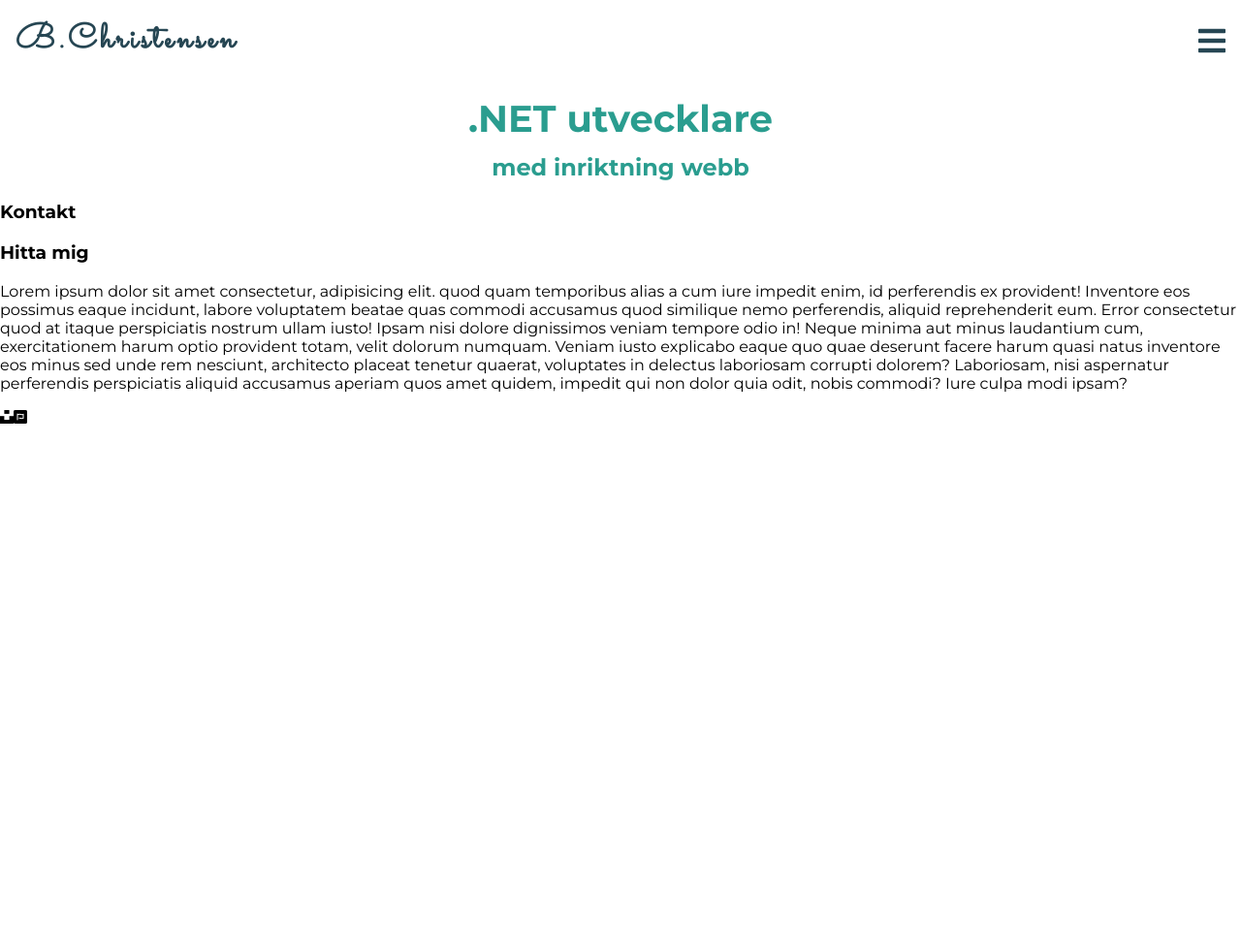
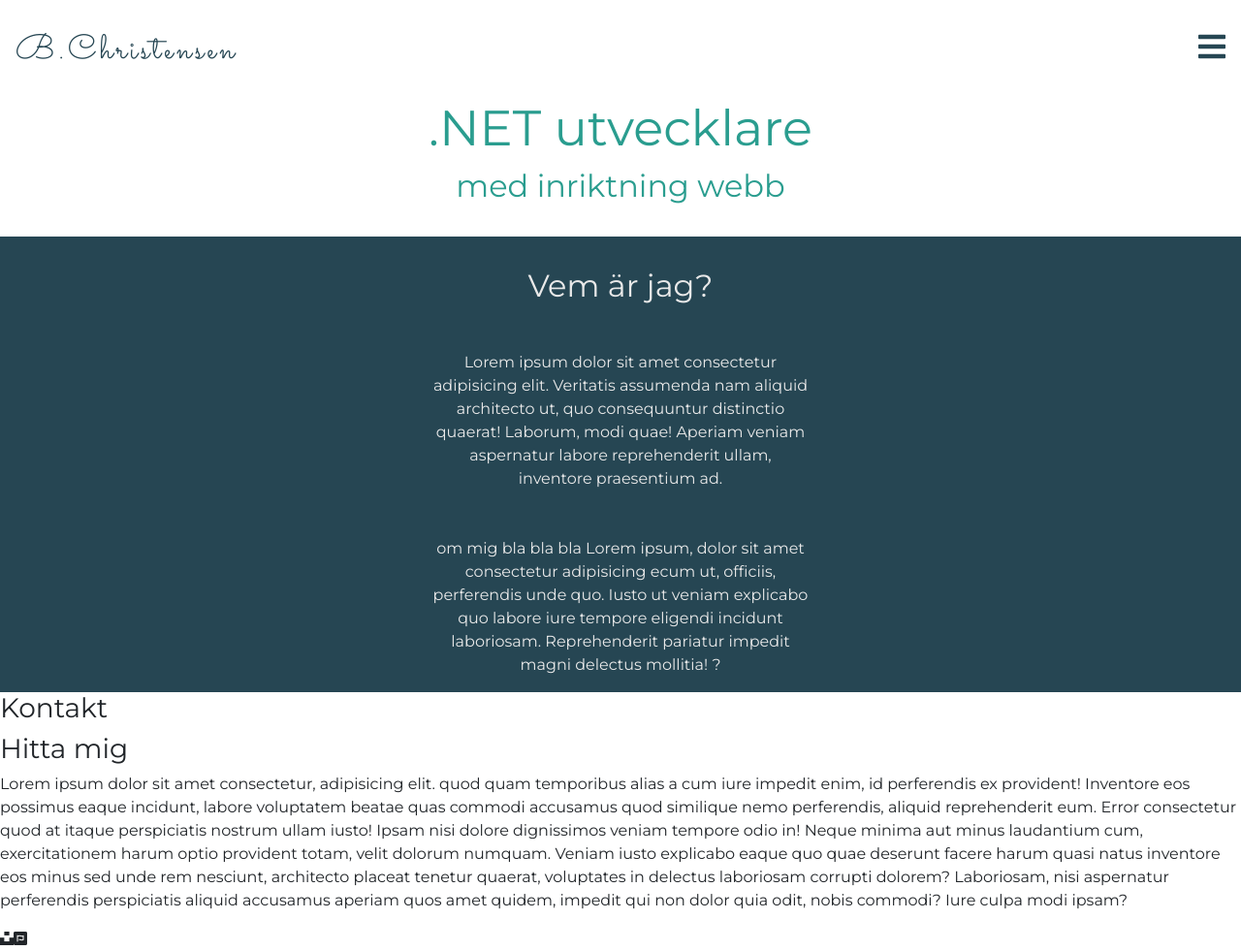
Before and after one commit to Potatismoose/portfolio, a PHP site: page / in a window 1280 px wide. Shown: the whole page at 97% size. Before the commit the page ends 437 px from the top, so only its background shows below. Run offline with PHP 8.4, Linux system fonts and the light colour scheme.

Commit message:
Fixat lite färger

```diff
--- a/Uppgift1/css/style.css
+++ b/Uppgift1/css/style.css
@@ -1,30 +1,37 @@
 @import url('https://fonts.googleapis.com/css2?family=Baloo+Da+2:wght@600&family=Lobster&family=Lobster+Two:ital@1&family=Montserrat:ital,wght@0,400;0,700;0,900;1,900&family=Sacramento&display=swap');
 
+/********************/
 /* Generella resets */
-
-body, html{
+/********************/
+body,
+html {
   margin: 0;
   padding: 0;
 }
 
-img{
+img {
   max-width: 100%;
 }
 
-*, *::before, *::after{
+*,
+*::before,
+*::after {
   box-sizing: border-box;
 }
 
+/********************/
 /* Globala settings */
+/********************/
 
-:root{
+:root {
   /* Colors */
   --clr-background-standard: #fafafa;
-  --clr-border-standard: rgba(233,196,106,0.2);
+  --clr-text-light: #e9e9e9;
+  --clr-border-standard: rgba(233, 196, 106, 0.2);
   --clr-text-standard: #264653;
   --clr-text-standard-rgb: rgba(38, 70, 83, 1);
   --clr-teal: #2a9d8f;
-  clr-teal-rgb: rgba(42, 157, 143, 1);
+  --clr-teal-rgb: rgba(42, 157, 143, 1);
   --clr-yellow: #e9c46a;
   --clr-yellow-rgb: rgba(233, 196, 106, 1);
   --clr-orange: #f4a261;
@@ -34,40 +41,216 @@ img{
 
   /* Fonts */
   --font-standard: 'Montserrat', sans-serif;
-  --font-heading:'Sacramento', cursive;
+  --font-heading: 'Sacramento', cursive;
   --font-focus: 'Montserrat', sans-serif;
-
 }
 
-html{
+html {
   scroll-behavior: smooth;
+  overflow: -moz-scrollbars-vertical;
+  overflow-y: scroll;
 }
 
-body{
+body {
   min-height: 100vh;
   font-family: 'Montserrat', sans-serif;
 }
 
-.header-nav-flex{
+/**********/
+/* Layout */
+/**********/
+
+.header-nav-flex {
   display: flex;
   flex-direction: column;
+}
+
+.container {
+  display: flex;
+  flex-direction: column;
+  min-width: 100%;
+  padding: 0;
+  margin: 0;
+}
+.top-section{
+
+  min-width: 100%;
+  margin: 0em auto;
+  transition: margin ease-in-out 1s;
+}
+.developer-text {
+  font-size: 1.0rem;
+  margin: 2em auto;
+  width: 70%;
+  text-align: center;
 
 }
 
-header{
-  padding: 1em;
-  display: flex;
-  justify-content: space-between;
+.main-navigation {
+  display: none;
+  background: var(--clr-text-standard);
+  margin: 0;
+  padding: 0;
 
 }
 
-/* Specifika klasser */
-.container{
-  width: 100%;
+.menu-list {
+  display: block;
+  margin: 0;
+  padding: 0;
+}
+
+.menu-item {
+  display: block;
+  list-style-type: none;
+  margin: 0 auto;
+  width: 200px;
+  padding: 0.3em 2em 0.3em;
+  border-radius: 0.5em;
+  background: none;
+  border-bottom: 2px solid var(--clr-border-standard);
+  transition: color 0.5s;
+}
+
+.menu-item:last-child
+{
+  margin-bottom: 1em;
+}
+
+.menu-item:first-child
+{
+  margin-top: 1em;
+}
+
+.menu-item.active,
+.menu-item:hover .menu-icon i {
+
+  color: var(--clr-yellow);
+  transition: ease-in-out 0.35s;
+}
+
+.menu-item.active,
+.menu-item:hover {
+
+  border-color: var(--clr-yellow);
+  cursor: pointer;
+  transition: ease-in-out 0.35s;
+}
+
+.about-me{
+  text-align: center;
+  color: var(--clr-text-light);
+  background: var(--clr-text-standard);
+  display: flex;
+  flex-direction: column;
+  align-items: center;
+  justify-content: center;
+}
+
+.about-me h2{
+  margin: 1em 0;
+}
+#img-me{
+  max-width:40ch;
+  padding: 1em 1em;
+}
+
+#text-me{
+  max-width:40ch;
+  padding: 1em 1em;
+}
+
+header {
+  display: flex;
+  padding: 2em 1em 0 ;
+  flex-grow: 0;
+  justify-content: space-between;
+}
+
+footer {
+  position: relative;
+}
+/***********/
+/* Knappar */
+/***********/
+
+.hamburger {
+  font-size: 2rem;
+  margin: 0 0 0.3em 0;
+  padding: 0;
+  color: var(--clr-text-standard);
+  transition: ease-in-out 0.2s;
 
 }
 
-.header-text{
+.hamburger:hover,
+.hamburger:active {
+  color: var(--clr-yellow);
+}
+
+.x-btn {
+  display: none;
+  font-size: 2rem;
+  margin: 0 0 0.3em;
+  color: var(--clr-text-standard);
+  transition: ease-in-out 0.2s;
+  line-height: 0;
+}
+
+.x-btn:hover,
+.x:active {
+  color: var(--clr-yellow);
+}
+
+.btn {
+  font-size: 1.3rem;
+  margin: 0;
+  color: var(--clr-text-standard);
+  display: none;
+}
+
+.btn:active,
+.btn:hover #up-icon {
+  color: var(--clr-yellow);
+}
+
+.btn:focus {
+  color: var(--clr-teal);
+}
+
+#up-btn {
+  display: none;
+  position: fixed;
+  right: 3%;
+  bottom: 1%;
+  border: 2px solid;
+  padding: 0 1em;
+  margin: 0;
+  text-align: center;
+  border-radius: 0.5em;
+  background-color: var(--clr-teal);
+
+  cursor: pointer;
+  outline: inherit;
+  box-shadow: 2px 2px 2px var(--clr-text-standard-rgb);
+}
+
+#up-icon {
+  font-size: 1em;
+  position: relative;
+  color: var(--clr-text-standard);
+  transition: color ease-in-out 0.2s;
+}
+
+/***********
+*   Fonts  *
+***********/
+
+.menu-text {
+  color: var(--clr-text-light);
+}
+
+.header-text {
   font-family: var(--font-heading);
   font-size: 2.2rem;
   margin: 0;
@@ -76,120 +259,20 @@ header{
   letter-spacing: 0.1em;
 }
 
-.hamburger{
-  font-size: 2rem;
-  margin-top: 0.3em;
-  color: var(--clr-text-standard);
-  transition: ease-in-out 0.2s;
-}
-.hamburger:hover, .hamburger:active{
-  color: var(--clr-yellow);
+.menu-icon {
+  font-size: 2em;
+  color: var(--clr-text-light);
+  margin-right: 0.3em;
 }
 
-.x-btn{
-  display: inline-block;
-  font-size: 2rem;
-  margin: 0.3em 0 0 0;
-  color: var(--clr-text-standard);
-  display: none;
-  transition: ease-in-out 0.2s;
+.net-webb {
+  font-family: var(--font-focus);
+  color: var(--clr-teal);
 }
 
-.x-btn:hover, .x:active{
-  color: var(--clr-yellow);
-}
-
-.menu-list{
-  display: block;
-  margin: 0;
-  padding: 0;
-}
-
-.main-navigation{
-  display: none;
-  background: #2a9d8f;
-}
-
-.menu-item{
-  display: block;
-  list-style-type: none;
-  color: var(--clr-text-standard);
-  margin: 1em auto;
-  width: 200px;
-  padding: 1em 2em 0.5em;
-  border-radius: 0.5em;
-  background: none;
-  border-bottom: 2px solid var(--clr-border-standard);
-  transition: color 0.5s;
-}
-.menu-item.active, .menu-item:hover .menu-icon i{
-
-  color: var(--clr-yellow);
-  transition: ease-in-out 0.35s;
-}
-.menu-item.active, .menu-item:hover{
-
-  border-color: var(--clr-yellow);
-  cursor: pointer;
-  transition: ease-in-out 0.35s;
-
-}
-.menu-icon{
-  font-size: 2em;
-  color: var(--clr-text-standard);
-  margin-right: 0.3em;
-
-}
-
-.net-webb{
-font-family: var(--font-focus);
-color: var(--clr-teal);
-
-}
-
-.bigger{
+.bigger {
   font-size: 1.6em;
   line-height: 1em;
   margin-bottom: 1rem;
   display: block;
 }
-
-.top-section{
-  font-size:1.0rem;
-  margin: 0 auto;
-  width: 70%;
-  text-align: center;
-}
-
-footer {
-  position: relative;
-}
-
-#up-btn{
-  display: none;
-  position: fixed;
-  right: 1.5em;
-  bottom: 0.75em;
-  padding: 0.2em 1.2em 0.7em;
-  font-weight: bold;
-  font-size: 1.1rem;
-  color: var(--clr-text-standard);
-  border-radius: 0.5em;
-  background-color: var(--clr-teal);
-	border: none;
-	cursor: pointer;
-	outline: inherit;
-  box-shadow: 2px 2px 2px var(--clr-text-standard-rgb);
-}
-
-#up-btn:hover, up-btn:active{
-  color: var(--clr-text-standard);
-  background: var(--clr-yellow);
-
-}
-
-.up-icon{
-  font-size: 2em;
-  position: relative;
-  top: 5px;
-}
--- a/Uppgift1/footer.php
+++ b/Uppgift1/footer.php
@@ -1,3 +1,4 @@
+  <!-- Footerfil -->
   <footer>
     <div class="footer-contact"><h3>Kontakt</h3></div>
     <div class="footer-social-media">
@@ -7,11 +8,14 @@
     </div>
     <div class="">
       <i class="fab fa-unsplash"></i><i class="fab fa-font-awesome"></i></div>
-    <button id="up-btn" onClick=upp()><i class="fas fa-caret-up up-icon"></i> Upp</button>
+    <button class="btn" id="up-btn" onClick=upp()><span id="up-icon"><i class="fas fa-caret-up "></i></span></button>
   </footer>
 </div>
+<!-- Import av googles jquerybibliotek -->
 <script src="https://ajax.googleapis.com/ajax/libs/jquery/3.5.1/jquery.min.js"></script>
+<!-- Import av egna javascript -->
 <script src="javaScript/javascript.js"></script>
-<script src="javaScript/script2.js"></script>
+<!-- import av nödvändiga Bootstrap javascript -->
+<script src="https://cdn.jsdelivr.net/npm/bootstrap@5.1.0/dist/js/bootstrap.bundle.min.js" integrity="sha384-U1DAWAznBHeqEIlVSCgzq+c9gqGAJn5c/t99JyeKa9xxaYpSvHU5awsuZVVFIhvj" crossorigin="anonymous"></script>
 </body>
 </html>
--- a/Uppgift1/header.php
+++ b/Uppgift1/header.php
@@ -4,6 +4,7 @@
   <meta charset="UTF-8">
   <meta http-equiv="X-UA-Compatible" content="IE=edge">
   <meta name="viewport" content="width=device-width, initial-scale=1.0">
+  <link href="https://cdn.jsdelivr.net/npm/bootstrap@5.1.0/dist/css/bootstrap.min.css" rel="stylesheet" integrity="sha384-KyZXEAg3QhqLMpG8r+8fhAXLRk2vvoC2f3B09zVXn8CA5QIVfZOJ3BCsw2P0p/We" crossorigin="anonymous">
   <link rel="stylesheet" href="css/style.css">
   <link rel="stylesheet" href="https://use.fontawesome.com/releases/v5.15.4/css/all.css" integrity="sha384-DyZ88mC6Up2uqS4h/KRgHuoeGwBcD4Ng9SiP4dIRy0EXTlnuz47vAwmeGwVChigm" crossorigin="anonymous">
   <title>Benny Christensen - Portfolio</title>
@@ -21,10 +22,10 @@
     </header>
     <nav class="main-navigation">
       <ul class="menu-list">
-        <li class="menu-item"><span class="menu-icon"><i class="fas fa-user-ninja"></i></span> Om mig</li>
-        <li class="menu-item"><span class="menu-icon"><i class="fas fa-briefcase"></i></span> Portfolio</li>
-        <li class="menu-item"><span class="menu-icon"><i class="fas fa-align-left"></i></span> Cv</li>
-        <li class="menu-item"><span class="menu-icon"><i class="fas fa-address-card"></i></span> Kontakt</li>
+        <li class="menu-item"><span class="menu-icon"><i class="fas fa-user-ninja"></i></span><span class="menu-text"> Om mig</span></li>
+        <li class="menu-item"><span class="menu-icon"><i class="fas fa-briefcase"></i></span><span class="menu-text">Portfolio</span></li>
+        <li class="menu-item"><span class="menu-icon"><i class="fas fa-align-left"></i></span><span class="menu-text"> Cv</span></li>
+        <li class="menu-item"><span class="menu-icon"><i class="fas fa-address-card"></i></span><span class="menu-text">Kontakt</span></li>
       </ul>
     </nav>
   </div>
--- a/Uppgift1/index.php
+++ b/Uppgift1/index.php
@@ -3,11 +3,14 @@
 include "header.php";
 ?>
   <section class="top-section">
-  <h2 class="net-webb"><span class="bigger">.NET utvecklare</span> med inriktning webb</h2>
+    <div class="developer-text"><h2 class="net-webb"><span class="bigger">.NET utvecklare</span> med inriktning webb</h2></div>
+
   </section>
 
-  <section class="second-section">
-
+  <section class="about-me">
+  <h2>Vem är jag?</h2>
+  <div id="img-me"><p>Lorem ipsum dolor sit amet consectetur adipisicing elit. Veritatis assumenda nam aliquid architecto ut, quo consequuntur distinctio quaerat! Laborum, modi quae! Aperiam veniam aspernatur labore reprehenderit ullam, inventore praesentium ad.</p></div>
+  <div id="text-me">om mig bla bla bla Lorem ipsum, dolor sit amet consectetur adipisicing ecum ut, officiis, perferendis unde quo. Iusto ut veniam explicabo quo labore iure tempore eligendi incidunt laboriosam. Reprehenderit pariatur impedit magni delectus mollitia! ?</div>
   </section>
 
 <?php
--- a/Uppgift1/javaScript/script2.js
+++ /dev/null
@@ -1,20 +0,0 @@
-// Vid scroll och scrollen når 20 pixlar ner, så körs funktionens ifsats.
-
-window.onscroll = function() {scrollFunction()};
-function scrollFunction() {
-    if (document.body.scrollTop > 20 || document.documentElement.scrollTop > 20) {
-        //Om det är scrollat så sätts upBtn:s display egenskap till block
-        document.getElementById("up-btn").style.display = "block";
-    }
-    else {
-        //Om det är INTE är scrollat så sätts upBtn:s display egenskap till none och är därmed osynlig.
-        document.getElementById("up-btn").style.display = "none";
-    }
-}
-// När användaren klickar på knappen så scrollas sidan upp. Denna funktion är knuten till knappen med en onclick event
-function upp() {
-    // IE, Firefox, Chrome och Opera
-    document.documentElement.scrollTop = 0;
-    // safari
-    document.body.scrollTop = 0;
-}
```
Also changed, not shown: Uppgift1/javaScript/javascript.js (+40 -10 lines), Uppgift1/img/code.jpg (added).
